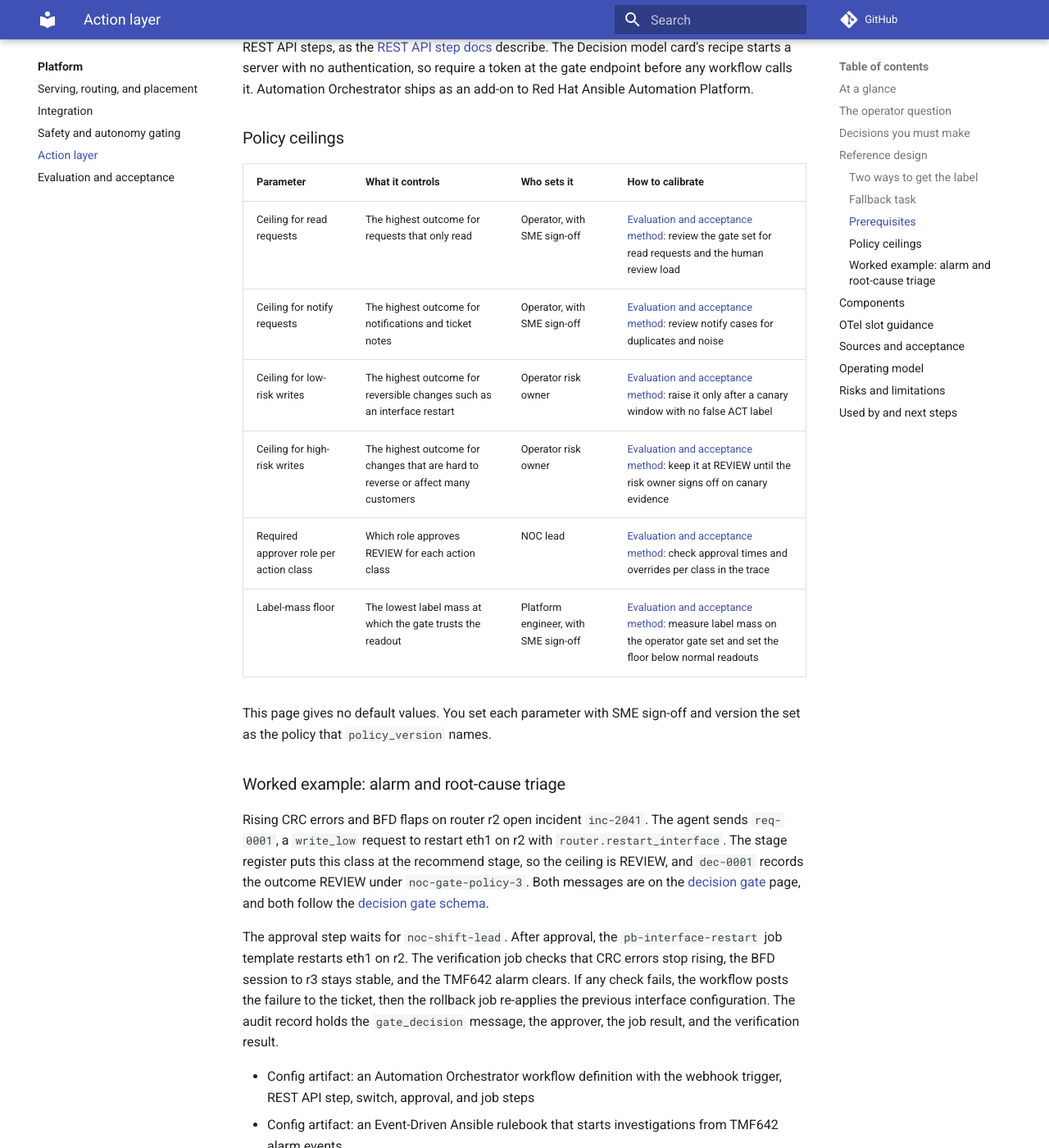
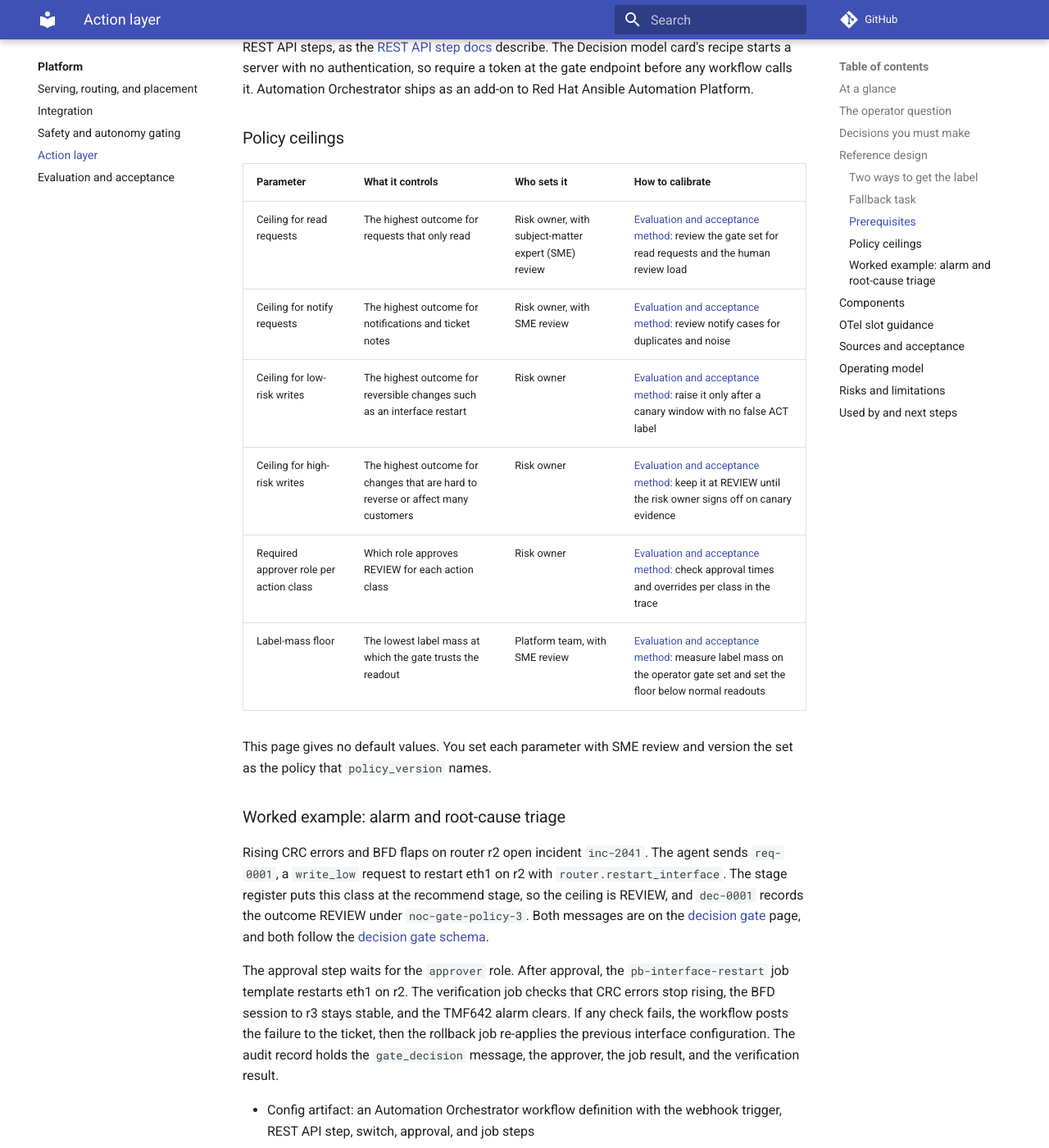
Before and after one commit to ravisharma5/otel-telco-blueprints, an MkDocs documentation site: the page built from platform/action-layer/README.md, in a window 1280 px wide and 1400 px high, scrolled down 4699 px. Shown: the whole window at 82% size. Built offline with MkDocs 1.6.1 and Material for MkDocs 9.7.7, drawn with Linux system fonts in a browser that asks for light colours; comment, search, counter and statistics services are not loaded; some of the changed text lies outside the part shown.

Commit message:
docs(platform): use the approver role id in gate examples
- Gate examples, fixtures and schema tests use the approver role id
- Action layer and decision gate pages use generic role names
- Diagram product check also covers signing, secrets, sandbox and tracing names

```diff
--- a/platform/action-layer/README.md
+++ b/platform/action-layer/README.md
@@ -27,7 +27,7 @@ clarity_reviewed: "2026-11-10"
 |---|---|
 | One-liner | Turns an agent's action request into a gated, approved, executed, verified, and audited change, with rollback on failure. Depends on an automation platform that holds the only write credentials. |
 | Question answered | Autonomy gating: what may the agent do without a human? |
-| Audience | Automation engineers, platform engineers, and NOC leads |
+| Audience | Operations engineers, platform teams, and business owners |
 | OTel slots | Decision and LLM |
 | Placement tier | Regional and core |
 | Top 3 decisions | Read the gate label inside the orchestrator; give the agent read-only job access; pair every playbook with a verification job and a rollback job |
@@ -44,7 +44,7 @@ Until you answer it, agents hold write credentials to the network, and nobody ca
 |---|---|---|---|
 | Read the gate label inside the orchestrator | Trust the agent's label; an Automation Orchestrator workflow; a job template that calls the gate with `uri` | An Automation Orchestrator workflow by default. A job template with `uri` when you run job templates only | The workflow holds the gate, the approval, and the job in one place, and inherits your RBAC, approval gates, and audit trails ([Automation Orchestrator announcement](https://www.redhat.com/en/blog/unify-it-workflows-scale-new-automation-orchestrator-ansible-automation-platform)) |
 | Give the agent read-only job access | No job access; read-only mode; read-write mode | The MCP Server for AAP in read-only mode. Grant only the job status and output tools | Read-write mode lets agents run jobs and make changes, which turns the gate into a suggestion ([MCP Server for AAP announcement](https://www.redhat.com/en/blog/it-automation-agentic-ai-introducing-mcp-server-red-hat-ansible-automation-platform)) |
-| Choose who approves REVIEW | A named person; a role | A role, carried as `required_approver` in the gate decision, such as `noc-shift-lead` | Shifts change, and the [decision gate schema](https://github.com/ravisharma5/otel-telco-blueprints/blob/main/schemas/decision-gate.schema.json) records the approver role |
+| Choose who approves REVIEW | A named person; a role | A role, carried as `required_approver` in the gate decision, such as `approver` | Shifts change, and the [decision gate schema](https://github.com/ravisharma5/otel-telco-blueprints/blob/main/schemas/decision-gate.schema.json) records the approver role |
 | Pair every playbook with a verification job and a rollback job | Trust the job exit code; verify and roll back per playbook | A verification job that reads the changed object, and a rollback job that restores it | A job can succeed while the network stays broken. Only a check on the object shows the fix worked |
 | Limit what Event-Driven Ansible may start | Fixes on an event; investigations and workflows only | Investigations and Orchestrator workflows only. Every fix passes the gate | An event can start a workflow, so send it there and let the gate decide. Workflows start from webhooks, schedules, or event sources ([Automation Orchestrator announcement](https://www.redhat.com/en/blog/unify-it-workflows-scale-new-automation-orchestrator-ansible-automation-platform)) |
 
@@ -119,20 +119,20 @@ The REST API step blocks URLs that target private network addresses or cloud met
 
 | Parameter | What it controls | Who sets it | How to calibrate |
 |---|---|---|---|
-| Ceiling for read requests | The highest outcome for requests that only read | Operator, with SME sign-off | [Evaluation and acceptance method](../evaluation-acceptance/README.md): review the gate set for read requests and the human review load |
-| Ceiling for notify requests | The highest outcome for notifications and ticket notes | Operator, with SME sign-off | [Evaluation and acceptance method](../evaluation-acceptance/README.md): review notify cases for duplicates and noise |
-| Ceiling for low-risk writes | The highest outcome for reversible changes such as an interface restart | Operator risk owner | [Evaluation and acceptance method](../evaluation-acceptance/README.md): raise it only after a canary window with no false ACT label |
-| Ceiling for high-risk writes | The highest outcome for changes that are hard to reverse or affect many customers | Operator risk owner | [Evaluation and acceptance method](../evaluation-acceptance/README.md): keep it at REVIEW until the risk owner signs off on canary evidence |
-| Required approver role per action class | Which role approves REVIEW for each action class | NOC lead | [Evaluation and acceptance method](../evaluation-acceptance/README.md): check approval times and overrides per class in the trace |
-| Label-mass floor | The lowest label mass at which the gate trusts the readout | Platform engineer, with SME sign-off | [Evaluation and acceptance method](../evaluation-acceptance/README.md): measure label mass on the operator gate set and set the floor below normal readouts |
+| Ceiling for read requests | The highest outcome for requests that only read | Risk owner, with subject-matter expert (SME) review | [Evaluation and acceptance method](../evaluation-acceptance/README.md): review the gate set for read requests and the human review load |
+| Ceiling for notify requests | The highest outcome for notifications and ticket notes | Risk owner, with SME review | [Evaluation and acceptance method](../evaluation-acceptance/README.md): review notify cases for duplicates and noise |
+| Ceiling for low-risk writes | The highest outcome for reversible changes such as an interface restart | Risk owner | [Evaluation and acceptance method](../evaluation-acceptance/README.md): raise it only after a canary window with no false ACT label |
+| Ceiling for high-risk writes | The highest outcome for changes that are hard to reverse or affect many customers | Risk owner | [Evaluation and acceptance method](../evaluation-acceptance/README.md): keep it at REVIEW until the risk owner signs off on canary evidence |
+| Required approver role per action class | Which role approves REVIEW for each action class | Risk owner | [Evaluation and acceptance method](../evaluation-acceptance/README.md): check approval times and overrides per class in the trace |
+| Label-mass floor | The lowest label mass at which the gate trusts the readout | Platform team, with SME review | [Evaluation and acceptance method](../evaluation-acceptance/README.md): measure label mass on the operator gate set and set the floor below normal readouts |
 
-This page gives no default values. You set each parameter with SME sign-off and version the set as the policy that `policy_version` names.
+This page gives no default values. You set each parameter with SME review and version the set as the policy that `policy_version` names.
 
 ### Worked example: alarm and root-cause triage
 
 Rising CRC errors and BFD flaps on router r2 open incident `inc-2041`. The agent sends `req-0001`, a `write_low` request to restart eth1 on r2 with `router.restart_interface`. The stage register puts this class at the recommend stage, so the ceiling is REVIEW, and `dec-0001` records the outcome REVIEW under `noc-gate-policy-3`. Both messages are on the [decision gate](../../architecture/decision-gate.md#message-examples) page, and both follow the [decision gate schema](https://github.com/ravisharma5/otel-telco-blueprints/blob/main/schemas/decision-gate.schema.json).
 
-The approval step waits for `noc-shift-lead`. After approval, the `pb-interface-restart` job template restarts eth1 on r2. The verification job checks that CRC errors stop rising, the BFD session to r3 stays stable, and the TMF642 alarm clears. If any check fails, the workflow posts the failure to the ticket, then the rollback job re-applies the previous interface configuration. The audit record holds the `gate_decision` message, the approver, the job result, and the verification result.
+The approval step waits for the `approver` role. After approval, the `pb-interface-restart` job template restarts eth1 on r2. The verification job checks that CRC errors stop rising, the BFD session to r3 stays stable, and the TMF642 alarm clears. If any check fails, the workflow posts the failure to the ticket, then the rollback job re-applies the previous interface configuration. The audit record holds the `gate_decision` message, the approver, the job result, and the verification result.
 
 - Config artifact: an Automation Orchestrator workflow definition with the webhook trigger, REST API step, switch, approval, and job steps
 - Config artifact: an Event-Driven Ansible rulebook that starts investigations from TMF642 alarm events
@@ -187,11 +187,11 @@ Each key claim links its source, as set out in [the Sources table](../../framewo
 
 | Activity | Responsible | Accountable | Consulted | Informed |
 |---|---|---|---|---|
-| Approve a REVIEW request | NOC shift lead | NOC lead | Operator SME | Automation engineer |
-| Write a playbook with its verification and rollback jobs | Automation engineer | Platform owner | Operator SME | NOC lead |
-| Change a policy ceiling or an approver role | Automation engineer | Operator risk owner | Operator SME | NOC lead |
-| Change an Event-Driven Ansible rulebook | Automation engineer | Platform owner | NOC lead | Security team |
-| Grant MCP Server for AAP toolsets to an agent | Platform engineer | Security team | Automation engineer | Operator risk owner |
+| Approve a REVIEW request | Approver | Business owner | SME | Operations engineer |
+| Write a playbook with its verification and rollback jobs | Operations engineer | Platform team | SME | Business owner |
+| Change a policy ceiling or an approver role | Operations engineer | Risk owner | Change board and SME | Business owner |
+| Change an Event-Driven Ansible rulebook | Operations engineer | Platform team | Business owner | Security |
+| Grant MCP Server for AAP toolsets to an agent | Platform team | Security | Operations engineer | Risk owner |
 
 ## Risks and limitations
 
```
Also changed, not shown: other parts of platform/action-layer/README.md (+1 -1 lines), architecture/decision-gate.md (+7 -7 lines), 10 other files.
